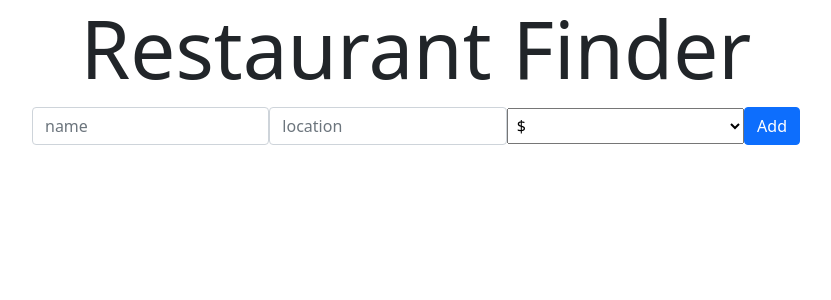
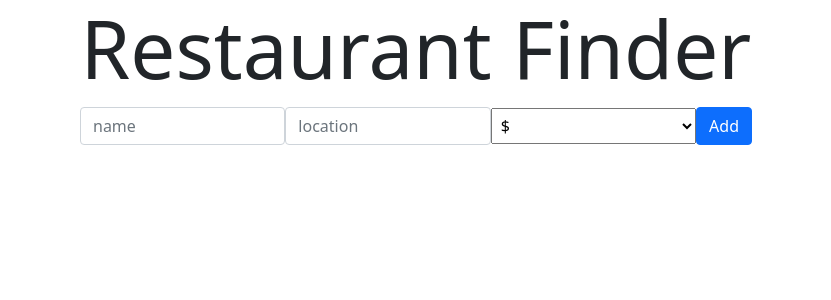
Before and after one commit to Rishu2000/psql-practice, a React (Create React App) app in the folder client/: page / in a window 1280 px wide. Shown: the top 300 px of the page, without its empty margins (224-1055 px from the left). Built offline with nearby package versions, Linux system fonts and the light colour scheme.

Commit message:
Added styling to the app.

```diff
--- a/client/src/components/App.js
+++ b/client/src/components/App.js
@@ -7,6 +7,7 @@ import RestDetails from "./router/RestDetails"
 
 const App = () => {
   return (
+    <div className="App">
       <Router>
         <Switch>
           <Route exact path="/" component={Home}/>
@@ -14,6 +15,7 @@ const App = () => {
           <Route exact path="/restaurants/:id" component={RestDetails}/>
         </Switch>
       </Router>
+    </div>
   )
 }
 
--- a/client/src/styles/App.css
+++ b/client/src/styles/App.css
@@ -3,3 +3,7 @@
   padding: 0;
   box-sizing: border-box;
 }
+
+.App {
+  padding: 0 80px;
+}
```
Lines whose indentation alone changed are shown as unchanged.
